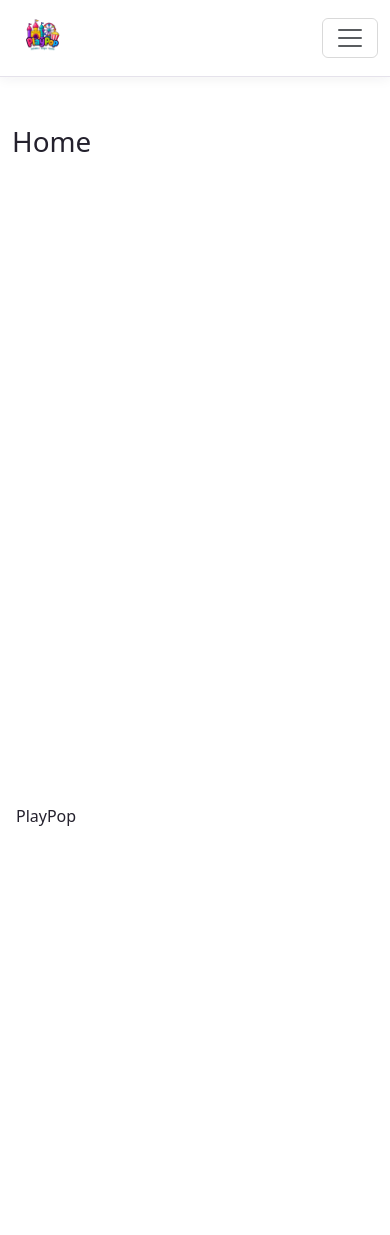
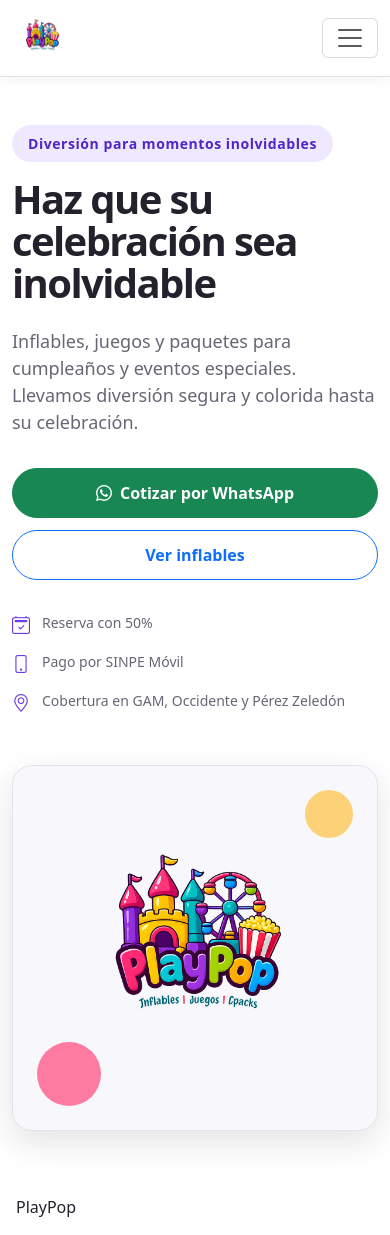
Before and after one commit to Ecorralesz/playpop, a React (Vite) app: page / in a window 390 px wide. Before the commit the page ends 844 px from the top, so only its background shows below. Built offline with nearby package versions, Linux system fonts and the light colour scheme.

Commit message:
feat: add responsive homepage hero

```diff
--- a/src/components/Navbar/PlayPopNavbar.jsx
+++ b/src/components/Navbar/PlayPopNavbar.jsx
@@ -2,6 +2,7 @@ import { Container, Nav, Navbar } from 'react-bootstrap';
 import { NavLink } from 'react-router';
 
 import playPopLogo from '../../assets/images/playpop-logo.png';
+import { WHATSAPP_URL } from '../../config/contact';
 import './PlayPopNavbar.css';
 
 const navigationItems = [
@@ -51,7 +52,7 @@ function PlayPopNavbar() {
 
             <Nav.Link
               className="playpop-navbar__whatsapp btn btn-success"
-              href="https://wa.me/50663892727"
+              href={WHATSAPP_URL}
               rel="noreferrer"
               target="_blank"
             >
--- /dev/null
+++ b/src/components/home/Hero/Hero.css
@@ -0,0 +1,159 @@
+.hero {
+  position: relative;
+  overflow: hidden;
+  padding-block: var(--space-7);
+  background-color: var(--color-background);
+}
+
+.hero__container {
+  max-width: var(--layout-max-width);
+}
+
+.hero__content {
+  max-width: 42rem;
+}
+
+.hero__eyebrow {
+  display: inline-flex;
+  margin-bottom: var(--space-4);
+  padding: var(--space-2) var(--space-4);
+  color: var(--color-primary-dark);
+  font-size: var(--font-size-sm);
+  font-weight: var(--font-weight-bold);
+  letter-spacing: 0.04em;
+  background-color: var(--color-primary-light);
+  border-radius: var(--radius-pill);
+}
+
+.hero__heading {
+  margin-bottom: var(--space-5);
+  color: var(--color-text);
+  font-size: clamp(2.5rem, 7vw, 4.5rem);
+  font-weight: var(--font-weight-bold);
+  line-height: 1.05;
+  letter-spacing: -0.04em;
+}
+
+.hero__description {
+  max-width: 39rem;
+  margin-bottom: var(--space-6);
+  color: var(--color-text-muted);
+  font-size: var(--font-size-lg);
+}
+
+.hero__actions {
+  display: flex;
+  flex-direction: column;
+  gap: var(--space-3);
+  margin-bottom: var(--space-6);
+}
+
+.hero__actions .btn {
+  display: inline-flex;
+  gap: var(--space-2);
+  align-items: center;
+  justify-content: center;
+  padding: var(--space-3) var(--space-5);
+  font-weight: var(--font-weight-semibold);
+  text-decoration: none;
+  border-radius: var(--radius-pill);
+  transition:
+    color var(--transition-fast),
+    background-color var(--transition-fast),
+    border-color var(--transition-fast),
+    box-shadow var(--transition-fast);
+}
+
+.hero__trust-list {
+  display: grid;
+  gap: var(--space-3);
+  margin: 0;
+  padding: 0;
+  list-style: none;
+}
+
+.hero__trust-item {
+  display: flex;
+  gap: var(--space-3);
+  align-items: flex-start;
+  color: var(--color-text-muted);
+  font-size: var(--font-size-sm);
+  font-weight: var(--font-weight-medium);
+}
+
+.hero__trust-item .bi {
+  flex: 0 0 auto;
+  color: var(--color-primary);
+  font-size: var(--font-size-lg);
+}
+
+.hero__visual {
+  position: relative;
+  display: grid;
+  place-items: center;
+  min-height: 21rem;
+  padding: var(--space-6);
+  background-color: var(--color-surface);
+  border: 1px solid var(--color-border);
+  border-radius: var(--radius-lg);
+  box-shadow: var(--shadow-md);
+  isolation: isolate;
+}
+
+.hero__image {
+  position: relative;
+  z-index: 1;
+  width: min(100%, 27rem);
+  border-radius: var(--radius-md);
+}
+
+.hero__accent {
+  position: absolute;
+  border-radius: var(--radius-pill);
+  opacity: 0.8;
+}
+
+.hero__accent--top {
+  top: var(--space-5);
+  right: var(--space-5);
+  width: var(--space-7);
+  height: var(--space-7);
+  background-color: var(--color-accent);
+}
+
+.hero__accent--bottom {
+  bottom: var(--space-5);
+  left: var(--space-5);
+  width: var(--space-8);
+  height: var(--space-8);
+  background-color: var(--color-secondary);
+}
+
+@media (min-width: 576px) {
+  .hero__actions {
+    flex-direction: row;
+    align-items: center;
+  }
+}
+
+@media (min-width: 768px) {
+  .hero__trust-list {
+    grid-template-columns: repeat(2, minmax(0, 1fr));
+  }
+}
+
+@media (min-width: 992px) {
+  .hero {
+    padding-block: var(--space-8);
+  }
+
+  .hero__visual {
+    min-height: 31rem;
+  }
+}
+
+@media (prefers-reduced-motion: reduce) {
+  .hero__actions .btn {
+    transition: none;
+  }
+}
--- /dev/null
+++ b/src/components/home/Hero/Hero.jsx
@@ -0,0 +1,83 @@
+import { Button, Col, Container, Row } from 'react-bootstrap';
+import { Link } from 'react-router';
+
+import playPopLogo from '../../../assets/images/playpop-logo.png';
+import { WHATSAPP_URL } from '../../../config/contact';
+import './Hero.css';
+
+const trustItems = [
+  { icon: 'bi-calendar2-check', text: 'Reserva con 50%' },
+  { icon: 'bi-phone', text: 'Pago por SINPE Móvil' },
+  {
+    icon: 'bi-geo-alt',
+    text: 'Cobertura en GAM, Occidente y Pérez Zeledón',
+  },
+];
+
+function Hero() {
+  return (
+    <section className="hero" aria-labelledby="hero-heading">
+      <Container className="hero__container">
+        <Row className="align-items-center gy-5">
+          <Col lg={7} xl={6}>
+            <div className="hero__content">
+              <p className="hero__eyebrow">Diversión para momentos inolvidables</p>
+              <h1 className="hero__heading" id="hero-heading">
+                Haz que su celebración sea inolvidable
+              </h1>
+              <p className="hero__description">
+                Inflables, juegos y paquetes para cumpleaños y eventos especiales. Llevamos
+                diversión segura y colorida hasta su celebración.
+              </p>
+
+              <div className="hero__actions">
+                <Button
+                  className="hero__primary-action"
+                  href={WHATSAPP_URL}
+                  rel="noreferrer"
+                  target="_blank"
+                  variant="success"
+                >
+                  <i className="bi bi-whatsapp" aria-hidden="true" />
+                  Cotizar por WhatsApp
+                  <span className="visually-hidden"> (abre en una nueva pestaña)</span>
+                </Button>
+                <Button
+                  as={Link}
+                  className="hero__secondary-action"
+                  to="/inflables"
+                  variant="outline-primary"
+                >
+                  Ver inflables
+                </Button>
+              </div>
+
+              <ul className="hero__trust-list" aria-label="Información de reserva y cobertura">
+                {trustItems.map(({ icon, text }) => (
+                  <li className="hero__trust-item" key={text}>
+                    <i className={`bi ${icon}`} aria-hidden="true" />
+                    <span>{text}</span>
+                  </li>
+                ))}
+              </ul>
+            </div>
+          </Col>
+
+          <Col lg={5} xl={{ span: 5, offset: 1 }}>
+            <div className="hero__visual">
+              <span className="hero__accent hero__accent--top" aria-hidden="true" />
+              <span className="hero__accent hero__accent--bottom" aria-hidden="true" />
+              <img
+                className="hero__image"
+                src={playPopLogo}
+                alt="Logo de PlayPop con un castillo inflable, rueda de la fortuna y juegos para fiestas infantiles"
+              />
+            </div>
+          </Col>
+        </Row>
+      </Container>
+    </section>
+  );
+}
+
+export default Hero;
--- /dev/null
+++ b/src/config/contact.js
@@ -0,0 +1 @@
+export const WHATSAPP_URL = 'https://wa.me/50663892727';
--- a/src/pages/HomePage.jsx
+++ b/src/pages/HomePage.jsx
@@ -1,9 +1,7 @@
+import Hero from '../components/home/Hero/Hero';
+
 function HomePage() {
-  return (
-    <div className="container py-5">
-      <h1>Home</h1>
-    </div>
-  );
+  return <Hero />;
 }
 
 export default HomePage;
```
